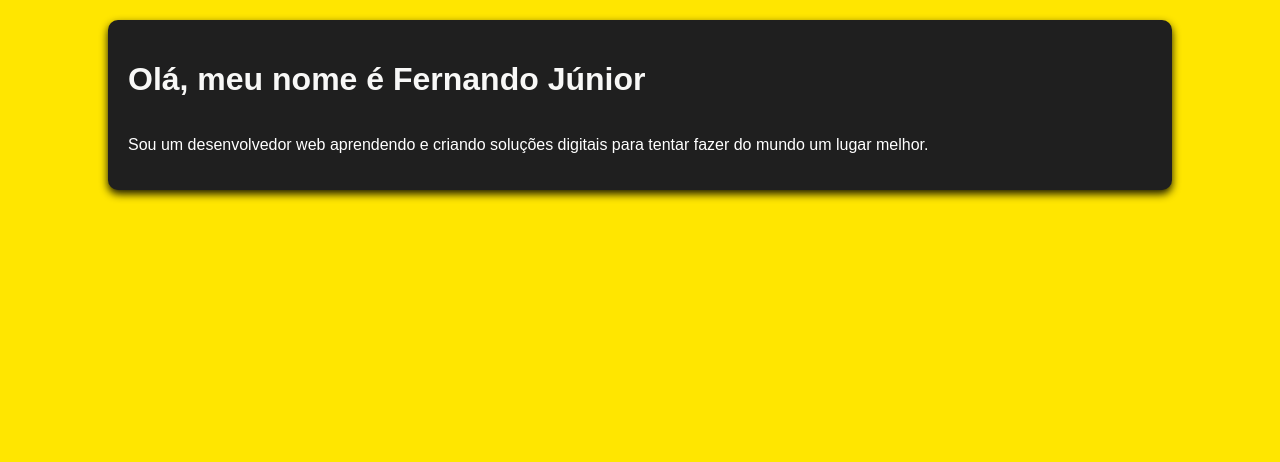
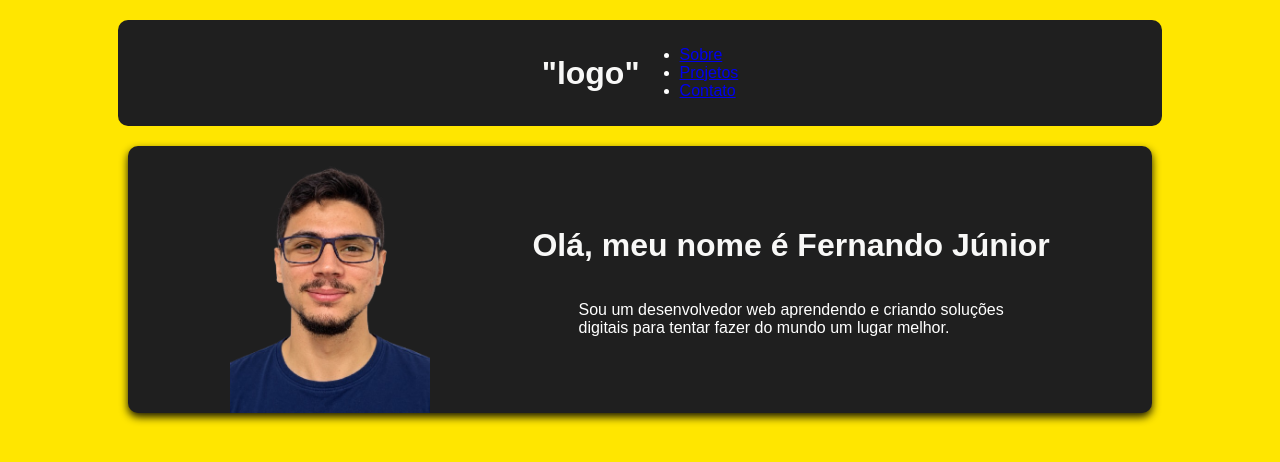
Before and after one commit to Mr-Nando/Portifolio, a plain HTML site: page index.html in a window 1280 px wide. Drawn offline with Linux system fonts and the light colour scheme.

Commit message:
Added photo and made changes on the styles.css and  index.html files to improve the layout and appearance of the portfolio page.

```diff
--- a/index.html
+++ b/index.html
@@ -3,11 +3,30 @@
     <head>
 <title>Fernando Júnior</title>
 <link rel="stylesheet" href="styles.css">
+
     </head>
     <body>
-        <div class="card-portifolio">
-        <h1>Olá, meu nome é Fernando Júnior</h1>
-        <p>Sou um desenvolvedor web aprendendo e criando soluções digitais para tentar fazer do mundo um lugar melhor.</p>
+        <!--Inicio do navbar-->
+        <div class="container">
+            <header class="navbar">
+                <h1>"logo"</h1>
+                <nav>
+                    <ul>
+                        <li><a href="#sobre">Sobre</a></li>
+                        <li><a href="#projetos">Projetos</a></li>
+                        <li><a href="#contato">Contato</a></li>
+                    </ul>
+                </nav>
+            </header>
+            <!--Inicio do quadrado preto 1-->
+            <div class="card-portifolio">
+                <img src="eu.PNG" alt="Minha foto" class="foto" width="200">
+            <div class="card-content">
+                <h1>Olá, meu nome é Fernando Júnior</h1>
+                <p>Sou um desenvolvedor web aprendendo e criando soluções<br> digitais para tentar fazer do mundo um lugar melhor.</p>
+            </div>
+            </div>
         </div>
+
     </body>
 </html>
--- a/styles.css
+++ b/styles.css
@@ -13,21 +13,50 @@ body{
     margin: 0;
     padding: 0;
     display: flex;
+    flex-direction: column;
     justify-content: center;
     align-items: center;
 
 }
+.container{
+    width: 80%;
+    gap: 20px;
+    padding: 20px;
+
+    display: flex;
+    flex-direction: column;
+    justify-content: center;
+    align-items: center;
+}
 .card-portifolio{
     background-color: rgb(31, 31, 31);
     color: white;
-    width: 80%;
-    padding: 20px;
-    margin: 20px;
+    width: 100%;
+
     border-radius: 10px;
     box-shadow: 0 4px 8px rgba(0, 0, 0, 0.9);
-    max-width: 1200px;
-    max-height: 800px;
+
+    display: flex;
+    justify-content: space-evenly;
+
+    align-items: center;
+}
+.card-content{
     display: flex;
     flex-direction: column;
-    align-items: Left;
+    align-items: center;
 }
+.navbar{
+    width: 100%;
+    background-color: rgb(31, 31, 31);
+    color: white;
+    padding: 10px;
+    display: flex;
+    justify-content: center;
+    align-items: center;
+    border-radius: 10px;
+}
+.img.foto{
+    border-radius: 50%;
+    margin-bottom: 20px;
+}
```
Also changed, not shown: eu.PNG (added).
